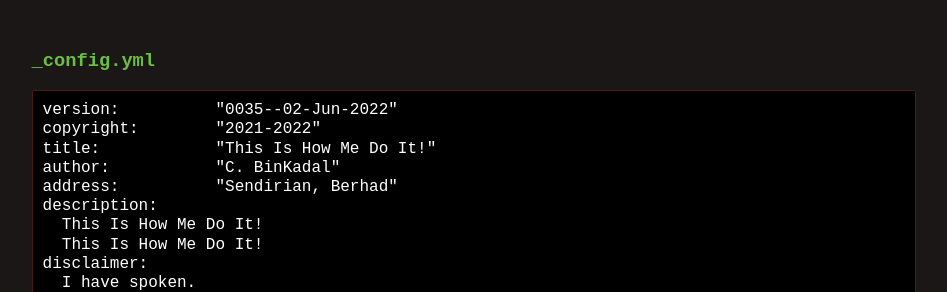
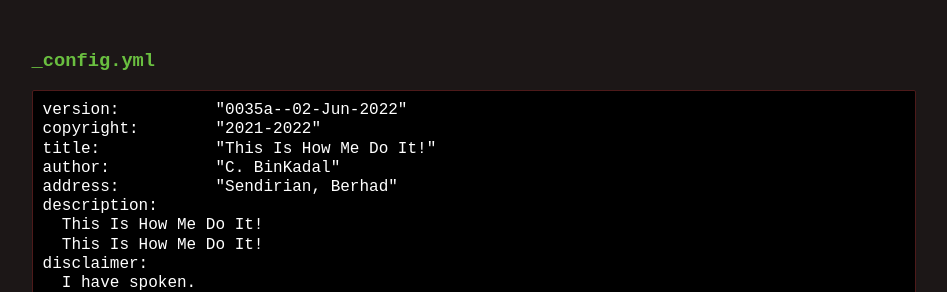
Before and after one commit to yforku/doit, a Jekyll site: the page built from 004.md, in a window 1280 px wide and 1400 px high, scrolled down 1072 px. Shown: the part 159-451 px from the top of the window, without its empty margins (166-1113 px from the left). Built offline with Jekyll 4.4.1, drawn with Linux system fonts in a browser that asks for light colours; some of the changed text lies outside the part shown.

Commit message:
modified:   _config.yml

````diff
--- a/004.md
+++ b/004.md
@@ -56,7 +56,7 @@ ALL: 004.md 005.md 006.md 007.md .siteHack
 ### _config.yml
 
 ```
-version:          "0035--02-Jun-2022"
+version:          "0035a--02-Jun-2022"
 copyright:        "2021-2022"
 title:            "This Is How Me Do It!"
 author:           "C. BinKadal"
--- a/_config.yml
+++ b/_config.yml
@@ -1,4 +1,4 @@
-version:          "0035--02-Jun-2022"
+version:          "0035a--02-Jun-2022"
 copyright:        "2021-2022"
 title:            "This Is How Me Do It!"
 author:           "C. BinKadal"
````
